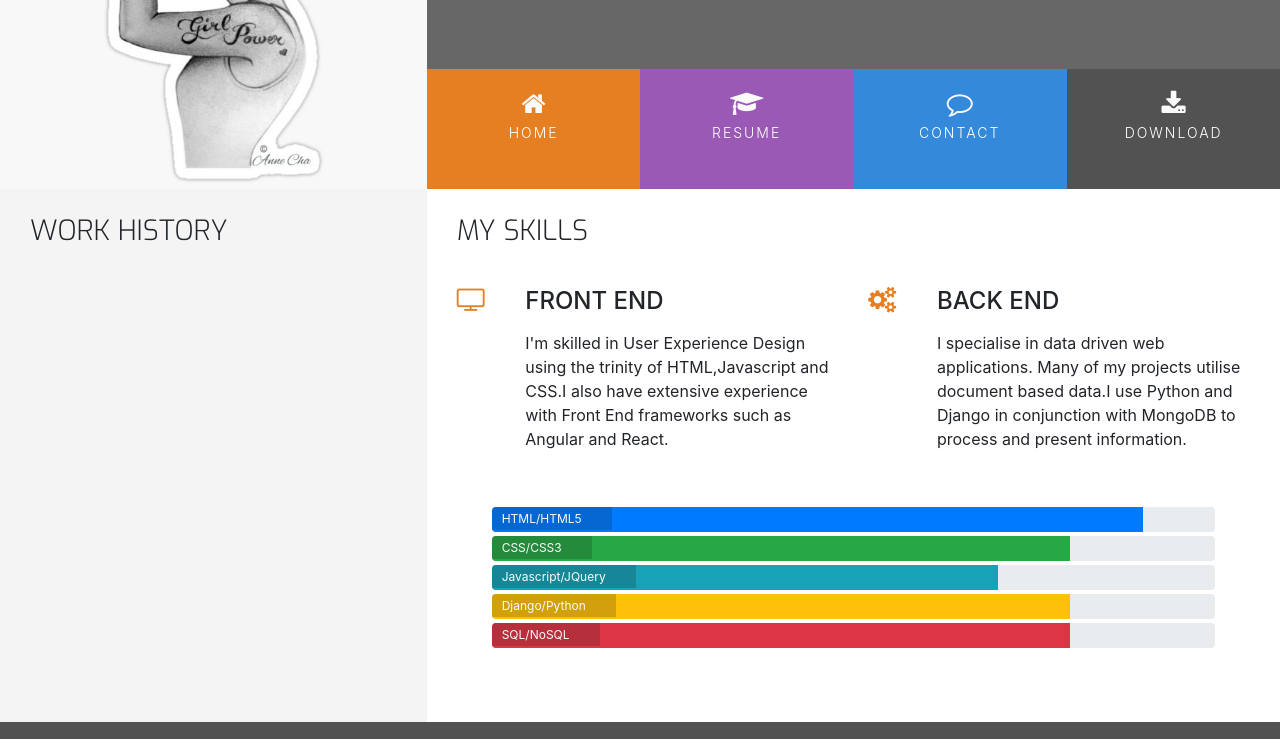
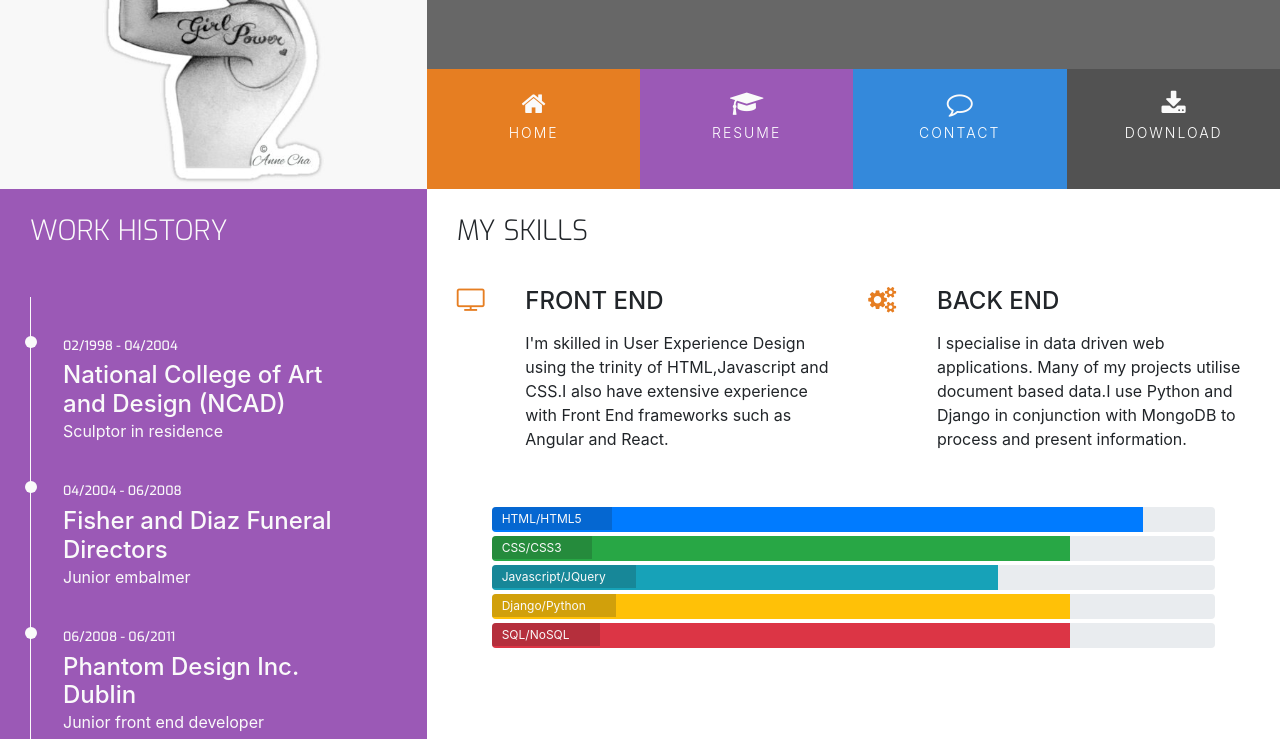
Before and after one commit to KateNowlan/resume-project, a plain HTML site: page resume.html in a window 1280 px wide. Shown: the part 180-919 px from the top of the page. Drawn offline with nearby package versions, Linux system fonts and the light colour scheme.

Commit message:
add work history date line

```diff
--- a/assets/css/style.css
+++ b/assets/css/style.css
@@ -12,6 +12,10 @@
 
 .bg-color-personal-info {
     background-color: #f4f4f4;
+}
+
+.bg-color-work-history {
+    background-color: #9b59b6;
 }
 
 .ui-menu-color-home {
@@ -63,6 +67,7 @@ h4 {
     float: none;
 }
 
+.history-heading,
 .section-heading {
     font-family: "Exo", sans-serif;
     font-weight: 300;
@@ -283,3 +288,51 @@ footer {
 .progress-section {
     margin: 40px 20px;
 }
+
+/*----------------------------Work History */
+
+.history-heading {
+    color: #fafafa;
+    margin-bottom: 50px;
+}
+
+.timeline-item {
+    padding: 4em 2em 0em 2em;
+    position: relative;
+    color: #fafafa;
+    border-left: 1px solid;
+}
+
+.timeline-item p {
+    padding: 0;
+    margin: 0;
+}
+
+.timeline-item:before {
+    content: attr(data-dates);
+    position: absolute;
+    left: 2.5em;
+    top: 3em;
+    display: block;
+    font-family: "Exo", sans-serif;
+    font-weight: 500;
+    font-size: 0.8em;
+    padding: 0;
+    margin: 0;
+}
+
+.timeline-item:after {
+    width: 12px;
+    height: 12px;
+    display: block;
+    top: 2.4em;
+    position: absolute;
+    left: -6px;
+    border-radius: 12px;
+    content: '';
+    background: #fafafa;
+}
+
+.history-items {
+    margin-bottom: 30px;
+}
--- a/resume.html
+++ b/resume.html
@@ -54,12 +54,30 @@
     </header>
     <section class="container-fluid">
         <div class="row">
-            <div class="col-md-4 bg-color-personal-info section-column">
+            <div class="col-md-4 bg-color-work-history section-column">
                 <div class="row">
                     <div class="col-12">
-                        <h3 class="section-heading uppercase">
+                        <h3 class="history-heading uppercase">
                             Work History
                         </h3>
+                    </div>
+                </div>
+                <div class="history-items">
+                    <div class="timeline-item" data-dates="02/1998 - 04/2004">
+                        <h4>National College of Art and Design (NCAD)</h4>
+                        <p>Sculptor in residence</p>
+                    </div>
+                    <div class="timeline-item" data-dates="04/2004 - 06/2008">
+                        <h4>Fisher and Diaz Funeral Directors</h4>
+                        <p>Junior embalmer</p>
+                    </div>
+                    <div class="timeline-item" data-dates="06/2008 - 06/2011">
+                        <h4>Phantom Design Inc. Dublin</h4>
+                        <p>Junior front end developer</p>
+                    </div>
+                    <div class="timeline-item" data-dates="06/2011 - Present">
+                        <h4>Hooli Inc. Silicon Valley</h4>
+                        <p>Full Stack Web Developer</p>
                     </div>
                 </div>
             </div>
```
